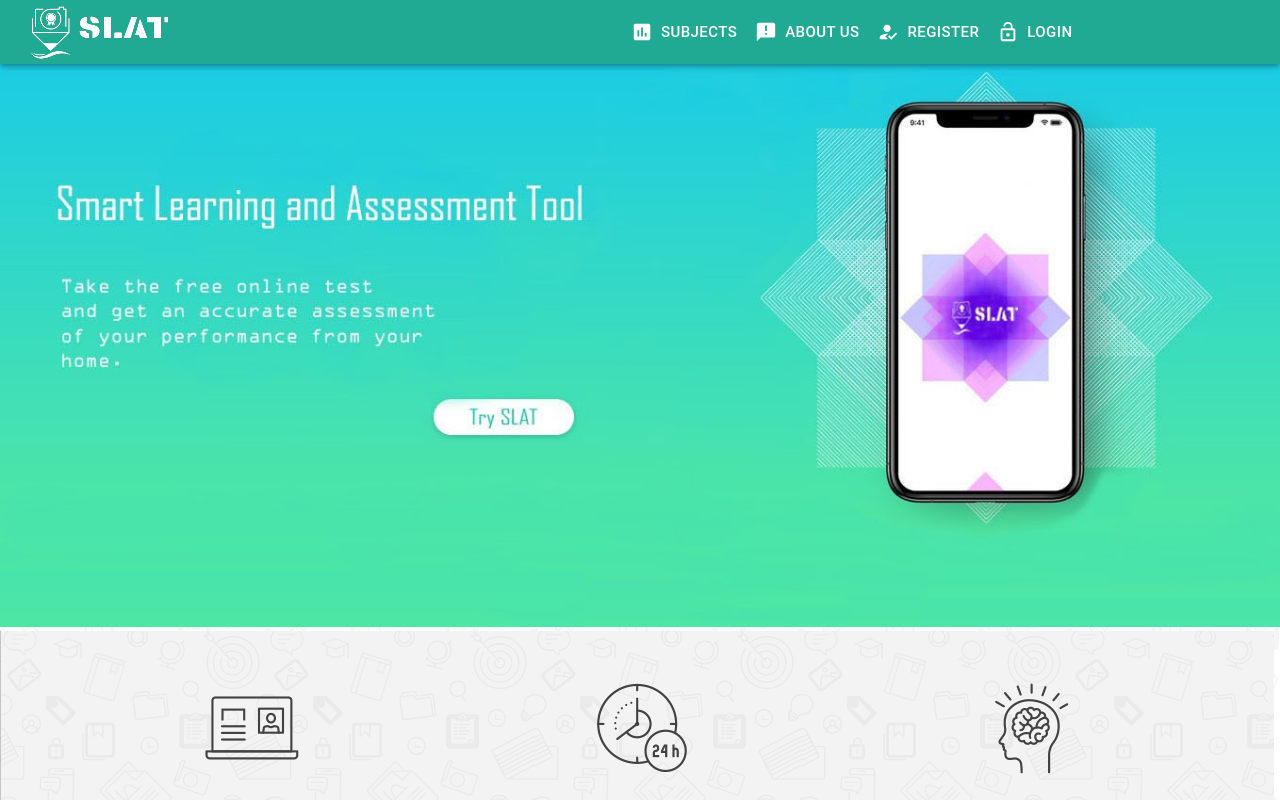
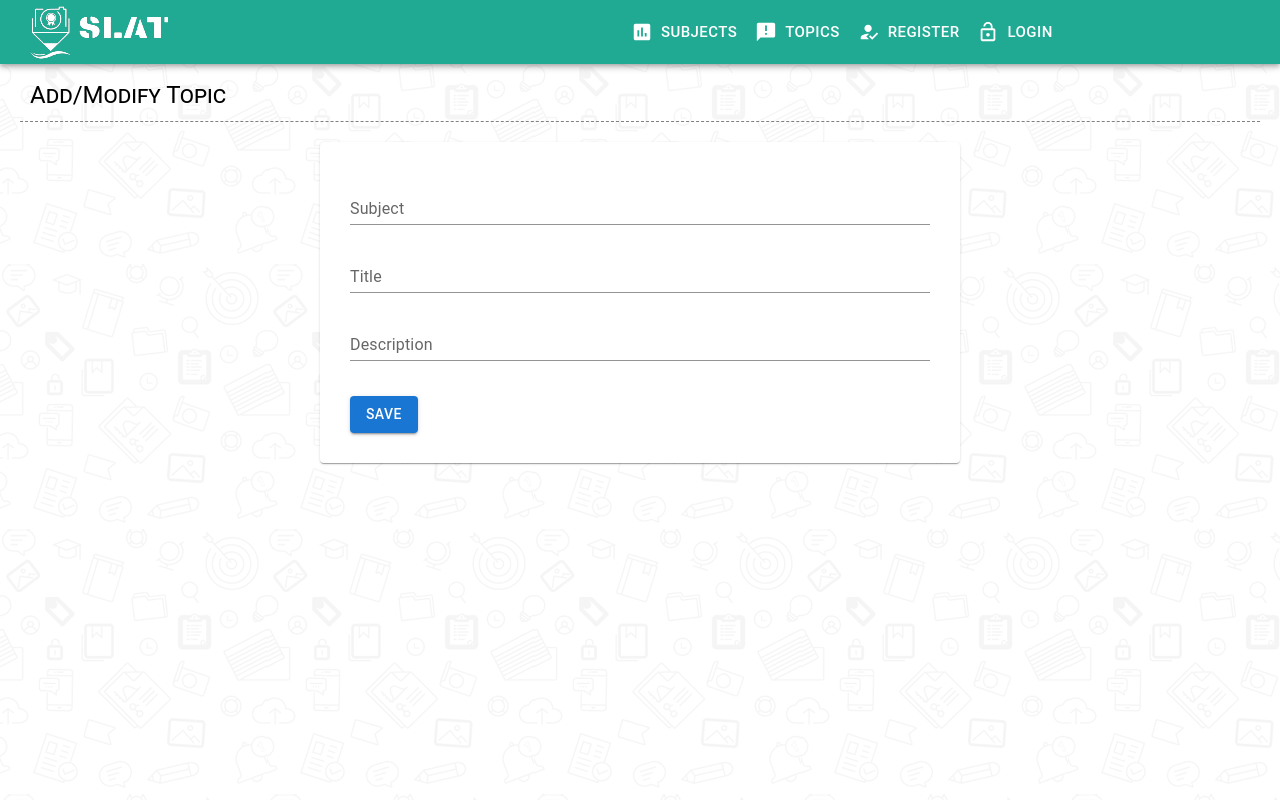
Before and after one commit to BinaryMusaib/project2021, a React (Create React App) app in the folder smart-mcq-frontend/: page /questions/topic/new in a window 1280 px wide. Shown: the top 800 px of the page. Built offline with nearby package versions, Linux system fonts and the light colour scheme.

Commit message:
topicFrontend

```diff
--- a/smart-mcq-frontend/src/Home.tsx
+++ b/smart-mcq-frontend/src/Home.tsx
@@ -39,10 +39,10 @@
             size="large"
             color="inherit"
             variant="text"
-            href="#"
+            href="questions/topics"
             startIcon={<AnnouncementIcon />}
           >
-            About Us
+            Topics
           </Button>
           <Button
             size="large"
--- a/smart-mcq-frontend/src/Router.tsx
+++ b/smart-mcq-frontend/src/Router.tsx
@@ -9,6 +9,8 @@
 import ForgotPasswordConfirmation from "./auth/static/ForgotPasswordConfirmation";
 import SubjectList from "./questions/subject/List";
 import SubjectAddModify from "./questions/subject/AddModify";
+import TopicList from "./questions/subject/ListTopic";
+import TopicAddModify from "./questions/subject/TopicAddModify";
 
 export default function Router() {
     return (
@@ -52,13 +54,26 @@
                     exact
                     component={SubjectAddModify}
                 />
-
-                <Route
+                 <Route
                     path="/questions/subject/:id"
                     exact
                     component={SubjectAddModify}
                 />
-
+                 <Route
+                    path="/questions/topics"
+                    exact
+                    component={TopicList}
+                />
+                <Route
+                    path="/questions/topic/new"
+                    exact
+                    component={TopicAddModify}
+                />
+                 <Route
+                    path="/questions/topic/:id"
+                    exact
+                    component={TopicAddModify}
+                />
                 <Route path="*" component={Home} />
             </Switch>
         </BrowserRouter>
--- a/smart-mcq-frontend/src/components/Nav.tsx
+++ b/smart-mcq-frontend/src/components/Nav.tsx
@@ -24,8 +24,8 @@
                         text="Subjects"
                     />
                     <NavBtn
-                        url="#"
-                        text="About Us"
+                        url="/questions/topics"
+                        text="Topics"
                         startIcon={<AnnouncementIcon />}
                     />
 
--- /dev/null
+++ b/smart-mcq-frontend/src/questions/subject/ListTopic.tsx
@@ -0,0 +1,65 @@
+import { TopicDto } from "../../dto/question";
+import TopicService from "../../services/topic.service";
+import React from "react";
+import { FetchContext } from "../../context";
+import Layout from "../../components/Layout";
+import { List, ListItem, ListItemText, Fab } from "@mui/material";
+import EditIcon from "@mui/icons-material/Edit";
+import AddIcon from "@mui/icons-material/Add";
+import { useHistory } from "react-router-dom";
+
+export default function TopicList() {
+    const [topics, setTopics] = React.useState<TopicDto[]>([]);
+
+    const history = useHistory();
+    const { whileLoading } = React.useContext(FetchContext);
+    React.useEffect(() => {
+        whileLoading(
+            TopicService.getAll().then((res) =>
+                setTopics(res.body as TopicDto[]),
+            ),
+        );
+    }, [whileLoading]);
+
+    return (
+        <Layout title="Topics">
+            <div className="entity-list">
+                <Fab
+                    color="primary"
+                    aria-label="add"
+                    size="small"
+                    onClick={() => history.push("/questions/topic/new")}
+                >
+                    <AddIcon />
+                </Fab>
+
+                <List>
+                    {topics.map((topic, index) => (
+                        <ListItem
+                            key={index}
+                            secondaryAction={
+                            <Fab
+                                color="primary"
+                                aria-label="edit"
+                               size="small"
+                                onClick={() =>
+                                history.push(
+                                `/questions/topic/${topic.id}`,
+                                )
+                                }
+                         >
+                             <EditIcon />
+                             </Fab>
+                            }
+                        >
+                            <ListItemText
+                                primary={topic.title}
+                                secondary={topic.description}
+                            />
+                        </ListItem>
+                    ))}
+                </List>
+            </div>
+        </Layout>
+    );
+}
--- /dev/null
+++ b/smart-mcq-frontend/src/questions/subject/TopicAddModify.tsx
@@ -0,0 +1,72 @@
+import TopicService from "../../services/topic.service";
+import React from "react";
+import { useHistory, useParams } from "react-router-dom";
+import Form from "../../Form";
+import { CreateTopicDto } from "../../dto/question";
+import Button from "@mui/material/Button";
+import Layout from "../../components/Layout";
+import { FetchContext } from "../../context";
+import { FormError } from "../../Form/types";
+import Paper from "@mui/material/Paper";
+
+export default function AddModify() {
+    const [topic, setTopic] = React.useState<CreateTopicDto>(
+        initTopic(),
+    );
+    const [errors, setErrors] = React.useState<FormError>();
+    const { id } = useParams<{ id: string }>();
+    const { whileLoading } = React.useContext(FetchContext);
+    const history = useHistory();
+
+    React.useEffect(() => {
+        if (!Number.isNaN(Number.parseInt(id))) {
+            whileLoading(
+                TopicService.getById(Number.parseInt(id)).then((res) =>
+                    setTopic(res.body as CreateTopicDto),
+                ),
+            );
+        }
+    }, [id, whileLoading]);
+
+    const handleSubmit = (e: React.FormEvent<HTMLFormElement>) => {
+        e.preventDefault();
+        whileLoading(
+            TopicService.save(id, topic)
+                .then(() => history.push("/questions/topics"))
+                .catch((res) => setErrors(res.errors)),
+        );
+    };
+
+    const handleChange = (key: string, value: any) =>
+        setTopic((topic) => ({ ...topic, [key]: value }));
+
+    return (
+        <Layout title="Add/Modify Topic">
+            <Paper className="paper-form paper">
+                <form onSubmit={handleSubmit}>
+                    <Form
+                        data={topic}
+                        fields={formFields}
+                        onChange={handleChange}
+                        errors={errors}
+                    />
+                    <Button type="submit" variant="contained" color="primary">
+                        Save
+                    </Button>
+                </form>
+            </Paper>
+        </Layout>
+    );
+}
+
+const formFields = [
+    { name: "subject", label: "Subject", type: "text" },
+    { name: "title", label: "Title", type: "text" },
+    { name: "description", label: "Description", type: "text" },
+];
+
+const initTopic = () => ({
+    subject: "",
+    title: "",
+    description: "",
+});
--- a/smart-mcq-frontend/src/services/topic.service.ts
+++ b/smart-mcq-frontend/src/services/topic.service.ts
@@ -33,6 +33,12 @@
         );
     }
 
+    static async getManyBySubject(subjectid: number) {
+        return await Fetch.getJSON<TopicDto>(
+            `/api/topic/${subjectid}`
+        );
+    }
+
     static async getAll() {
         return await Fetch.getJSON<TopicDto[]>(
             `/api/topic`
```
